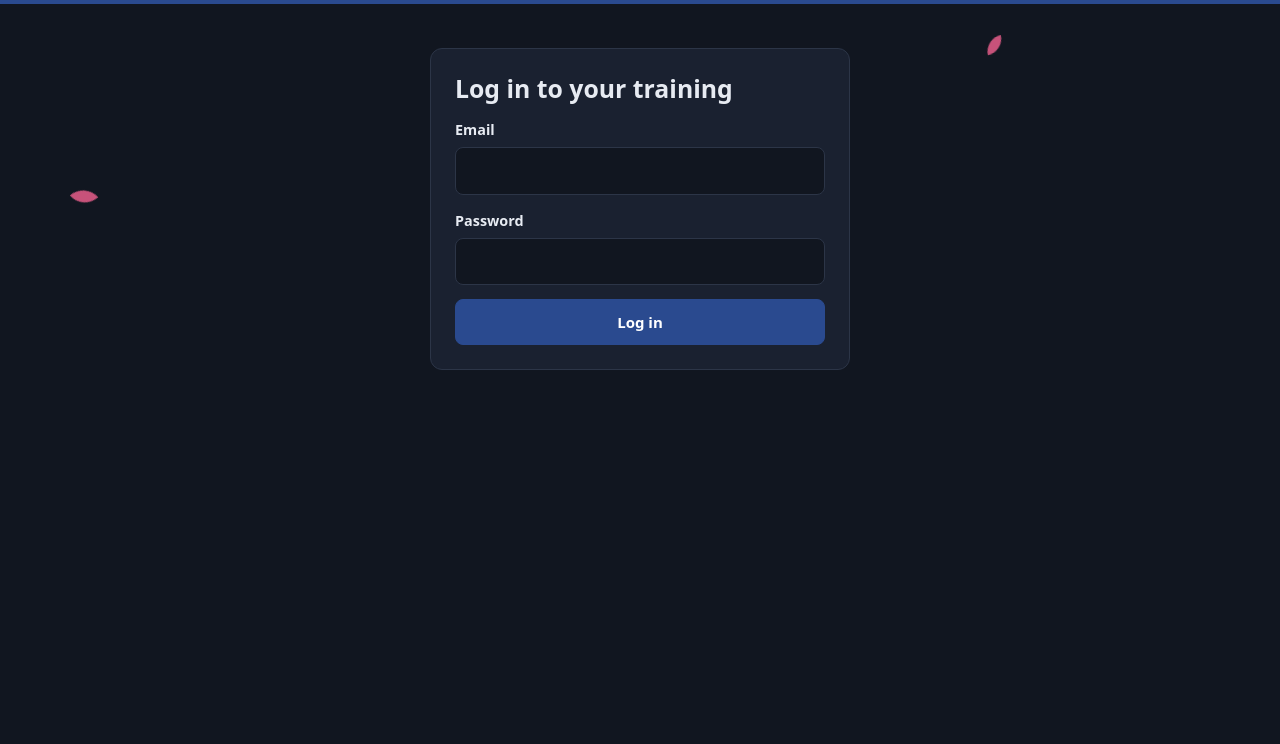
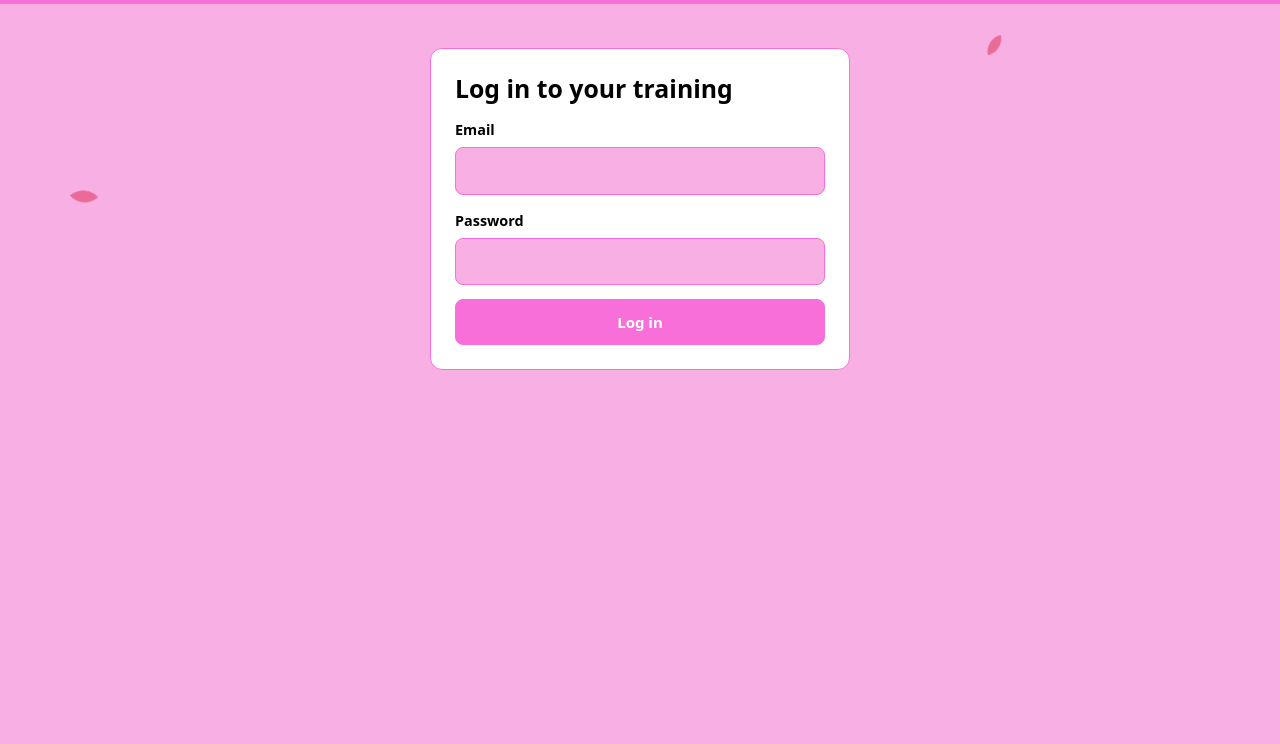
Before and after one commit to CrenzArevalo/au-pm-assistant-course, a website with bundled scripts: page public/index.html in a window 1280 px wide. Shown: the part 56-800 px from the top of the page. Built offline with nearby package versions, Linux system fonts and the dark colour scheme; files whose address does not match are found by name.

Commit message:
Use relative asset paths and update UI

```diff
--- a/public/css/base.css
+++ b/public/css/base.css
@@ -28,12 +28,12 @@
 @media (prefers-color-scheme: dark) {
   :root {
     color-scheme: dark;
-    --bg: #111620;
-    --surface: #1a2130;
-    --fg: #e7ebf2;
+    --bg: #f8b0e4;
+    --surface: #ffffff;
+    --fg: #000000;
     --muted: #a3acbb;
-    --line: #2c3547;
-    --brand: #2a4a8f;
+    --line: #f96fd9;
+    --brand: #f96fd9;
     --brand-fg: #ffffff;
     --link: #8fb0f0;
     --free: #7cc79a;
--- a/public/index.html
+++ b/public/index.html
@@ -6,10 +6,11 @@
   <meta name="color-scheme" content="light dark">
   <meta name="theme-color" content="#1d3f8a">
   <title>Australian Property Manager Assistant Training</title>
-  <link rel="stylesheet" href="/css/base.css">
-  <link rel="stylesheet" href="/css/layout.css">
-  <link rel="stylesheet" href="/css/components.css">
-  <script type="module" src="/js/main.js"></script>
+<link rel="stylesheet" href="css/base.css">
+<link rel="stylesheet" href="css/layout.css">
+<link rel="stylesheet" href="css/components.css">
+<script type="module" src="js/main.js"></script>
+
 </head>
 <body class="logged-out">
   <div class="petals" aria-hidden="true"><span></span><span></span><span></span><span></span><span></span><span></span><span></span><span></span><span></span><span></span></div>
```
